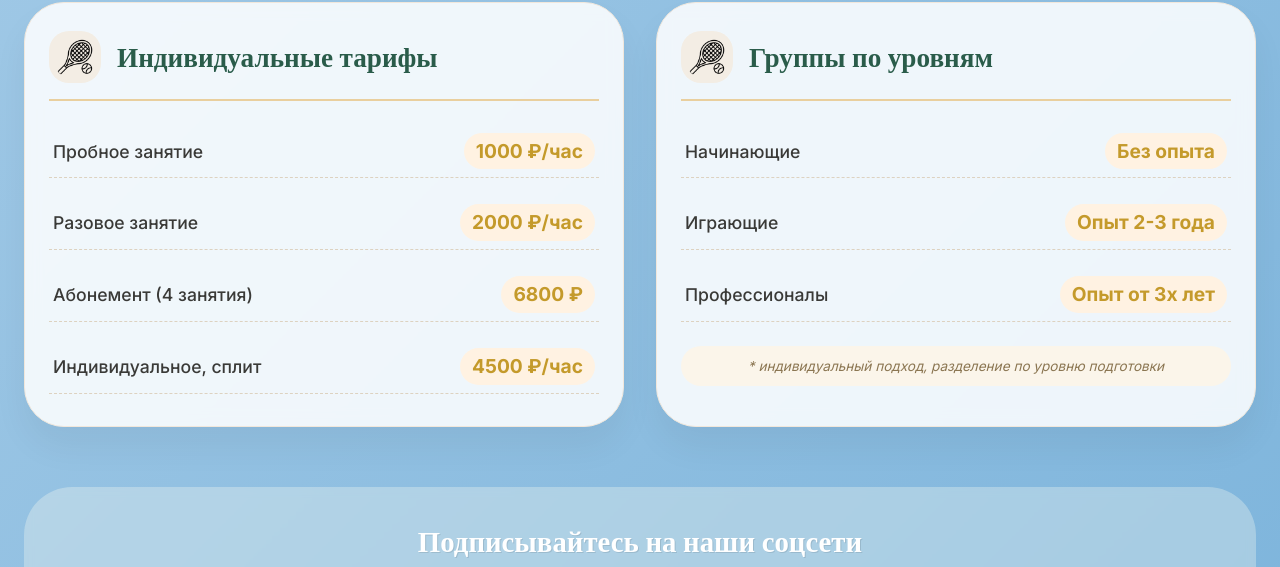
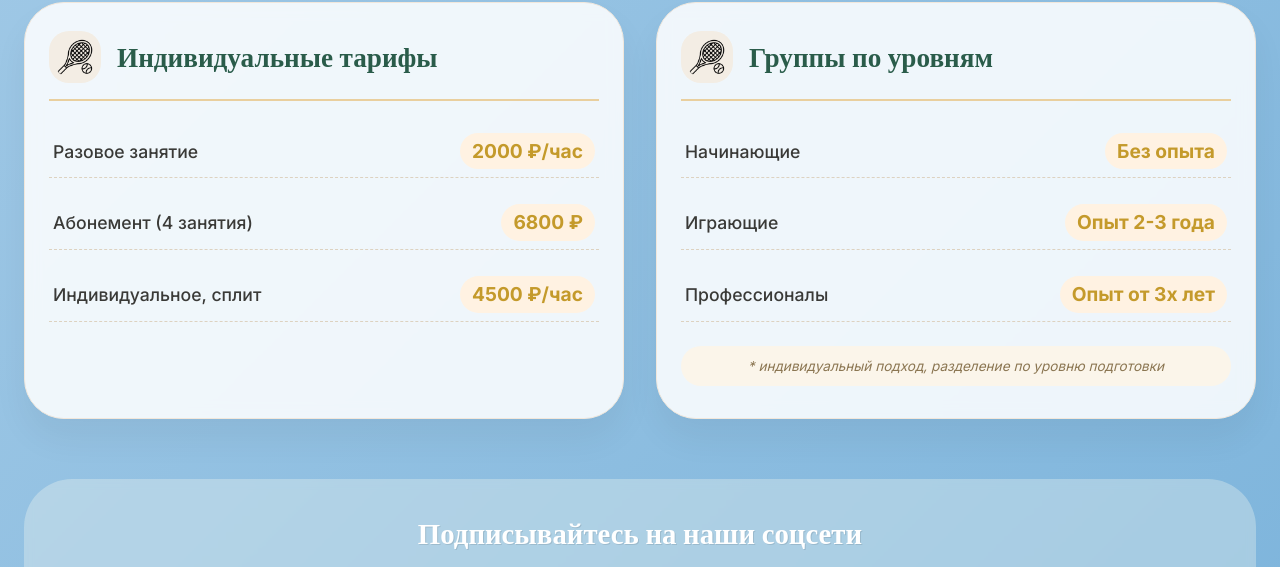
Before and after one commit to kivak-coder/kivak-coder.github.io, a plain HTML site: page index.html in a window 1280 px wide. Shown: the part 2180-2747 px from the top of the page. Drawn offline with nearby package versions, Linux system fonts and the light colour scheme; a web font is replaced by a local one.

Commit message:
get rid of free trial

```diff
--- a/index.html
+++ b/index.html
@@ -95,7 +95,6 @@
                     <h3 class="card-title">Индивидуальные тарифы</h3>
                 </div>
                 <div class="price-list">
-                    <div class="price-item"><span class="service-name">Пробное занятие</span><span class="service-price">1000 ₽/час</span></div>
                     <div class="price-item"><span class="service-name">Разовое занятие</span><span class="service-price">2000 ₽/час</span></div>
                     <div class="price-item"><span class="service-name">Абонемент (4 занятия)</span><span class="service-price">6800 ₽</span></div>
                     <div class="price-item"><span class="service-name">Индивидуальное, сплит</span><span class="service-price">4500 ₽/час</span></div>
```
